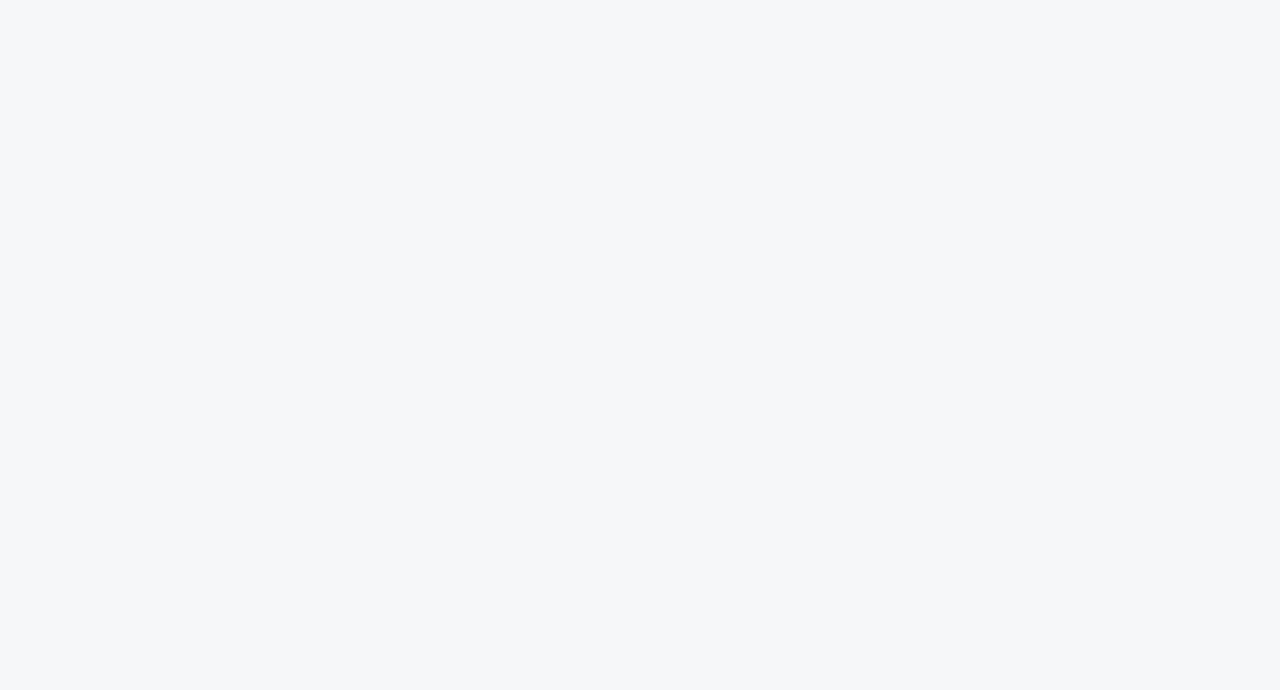
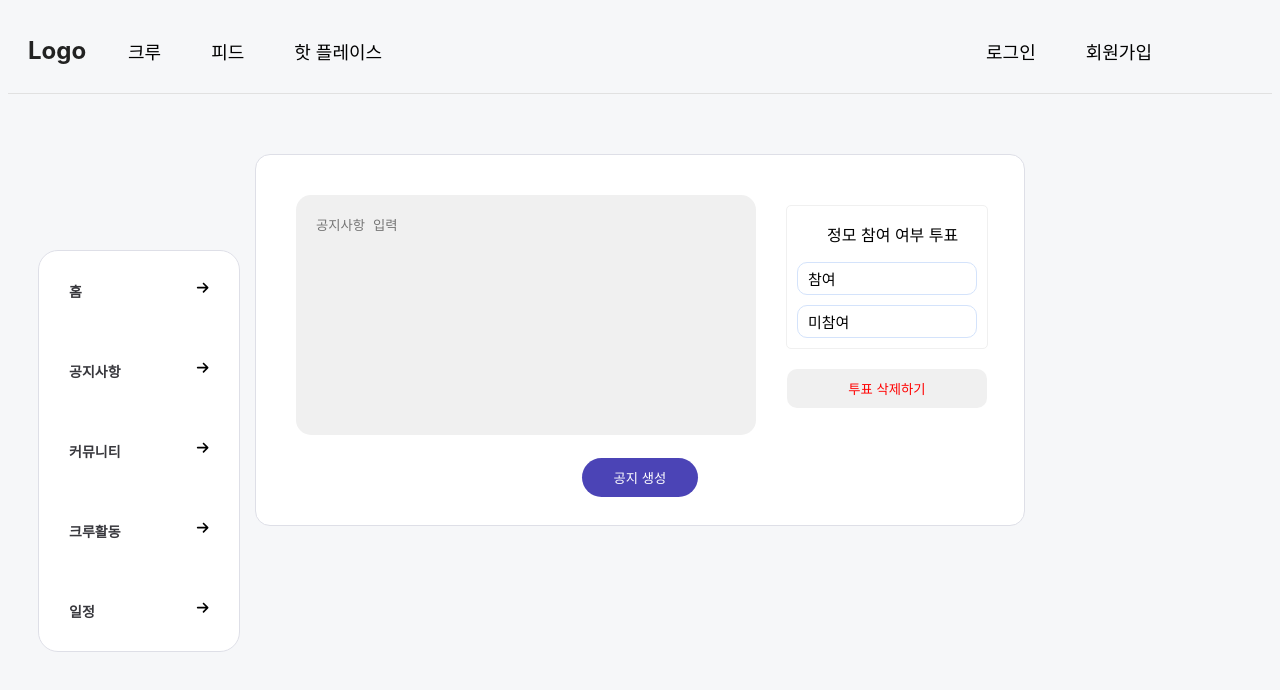
Before and after one commit to MODU-MOIM/momo-web, a React (Create React App) app: page /crew/crewNotice/addNotice in a window 1280 px wide. Before the commit this address had no page. Shown: the top 690 px of the page. Built offline with nearby package versions, Linux system fonts and the light colour scheme.

Commit message:
design: 공지추가 페이지 ui 완성

```diff
--- /dev/null
+++ b/src/pages/CrewNotice/Components/AddNotice.jsx
@@ -0,0 +1,130 @@
+import { useState } from "react";
+import styled from "styled-components";
+
+export default function AddNotice() {
+    const [isDeleted, setIsDeleted] = useState(false);
+
+    return(
+        <Wrapper>
+            <Container>
+                <MainContainer>
+                    <InputText placeholder="공지사항 입력"></InputText>
+                    <VoteContainer>
+                        <VoteBox shouldHide={isDeleted}>
+                            <VoteTitle>정모 참여 여부 투표</VoteTitle>
+                            <SelectBox>
+                                <SelectList>참여</SelectList>
+                                <SelectList>미참여</SelectList>
+                            </SelectBox>
+                        </VoteBox>
+                        <ButtonContainer>
+                            <VoteButton
+                                isDeleted={isDeleted}
+                                shouldHide={isDeleted}
+                                onClick={() => setIsDeleted(true)}
+                            >투표 삭제하기</VoteButton>
+                            {isDeleted &&
+                            <VoteButton
+                                isDeleted={isDeleted}
+                                onClick={()=>setIsDeleted(false)}
+                            >투표 생성하기</VoteButton>}
+                        </ButtonContainer>
+                    </VoteContainer>
+                </MainContainer>
+                <SubContainer>
+                    <PostNotice>공지 생성</PostNotice>
+                </SubContainer>
+            </Container>
+        </Wrapper>
+    );
+}
+
+const Wrapper = styled.div`
+    display: flex;
+    flex-direction: column;
+    justify-content: center;
+    align-items: center;
+    margin-top: 30px;
+    margin-bottom: 100px;
+`;
+const Container = styled.div`
+    display: flex;
+    flex-direction: column;
+
+    margin-top: 30px;
+    margin-bottom: 100px;
+    width: 768px;
+    height: 370px;
+    background-color: white;
+    border: 1px solid #DEDFE7;
+    border-radius: 15px;
+`;
+const MainContainer = styled.div`
+    display: flex;
+
+`;
+const VoteContainer = styled.div`
+    margin: 50px 30px;
+    display: flex;
+    flex-direction: column;
+    align-items: center;
+    `;
+const VoteBox = styled.div`
+    width: 200px;
+    margin-bottom: 20px;
+    /* height: 160px; */
+    background-color: white;
+    border: 1px solid #F0F0F0;
+    border-radius: 5px;
+    display: ${props => props.shouldHide ? 'none' : 'inline-block'};
+`;
+const VoteTitle = styled.ul`
+`;
+const SelectBox = styled.div`
+`;
+const SelectList = styled.li`
+    margin: 10px;
+    padding: 5px;
+    padding-left: 10px;
+    font-size: 15px;
+    list-style-type: none;
+    border: 1px solid #D4E3FB;
+    border-radius: 10px;
+`;
+const ButtonContainer = styled.div`
+`;
+const VoteButton = styled.button`
+    width: 200px;
+    padding: 10px;
+    border: none;
+    border-radius: 10px;
+    background-color: #F0F0F0;
+    display: ${props => props.shouldHide ? 'none' : 'inline-block'};
+    color: ${props => props.isDeleted ? "black" : "red"};
+`;
+const InputText = styled.textarea`
+    margin: 40px 0px 20px 40px;
+    padding: 20px;
+    width: 420px;
+    height: 200px;
+    resize: none;
+    background-color: #F0F0F0;
+    border: none;
+    border-radius: 15px;
+`;
+const SubContainer = styled.div`
+    display: flex;
+    justify-content: center;
+`;
+const PostNotice = styled.button`
+    padding: 10px;
+    width: 15%;
+    color: white;
+    border: none;
+    border-radius: 30px;
+    background-color: #4B44B6;
+    &:hover{
+        background: #352EAE;
+        border: 1px solid white;
+    }
+`;
--- a/src/pages/CrewNotice/CrewNotice.jsx
+++ b/src/pages/CrewNotice/CrewNotice.jsx
@@ -1,8 +1,11 @@
 import styled from "styled-components";
 import NoticeList from "./Components/NoticeList";
 import { useEffect, useState } from "react";
+import { useNavigate } from "react-router-dom";
+import AddNotice from "./Components/AddNotice";
 
 export default function CrewNotice() {
+    const navigate = useNavigate();
     const [notices, setNotices] = useState([]);
     const initialNotices = [
         { id: 1, content: "첫 번째 공지사항 내용입니다.", date: "2024.12.12 (수)" },
@@ -14,15 +17,37 @@ export default function CrewNotice() {
         setNotices(initialNotices);
     },[]);
 
+    // 경로 추가하기
+    const linktoAddNotice = () => navigate('/crew/crewNotice/addNotice');
+
     return(
         <Wrapper>
-            {/* 무한스크롤 적용해야함 */}
-            <NoticeList notices={notices}/>
+            {/* userid 받아서 관리자만 보이도록 수정해야 함 */}
+            <AddNoticeButton onClick={linktoAddNotice} >+ 공지추가</AddNoticeButton>
+            {/* 무한스크롤 적용해야 함 */}
+            <NoticeContainer>
+                <NoticeList notices={notices}/>
+            </NoticeContainer>
         </Wrapper>
     );
 }
 
 const Wrapper = styled.div`
+`;
+const AddNoticeButton = styled.button`
+    position: fixed;
+    top: 190px;
+    width: 150px;
+    margin-left: 60px;
+    padding: 10px;
+    border: none;
+    color: white;
+    font-size: 15px;
+    background-color: #352EAE;
+    border: 1px solid #DEDFE7;
+    border-radius: 20px;
+`;
+const NoticeContainer = styled.div`
     display: flex;
     flex-direction: column;
     justify-content: center;
--- a/src/router/Router.jsx
+++ b/src/router/Router.jsx
@@ -9,6 +9,7 @@ import Activities from "../pages/activities/Activities";
 import Details from "../pages/activities/components/Details";
 import Home from "../pages/home/Home";
 import CrewNotice from "../pages/CrewNotice/CrewNotice";
+import AddNotice from "../pages/CrewNotice/Components/AddNotice";
 
 
 const Router = () => {
@@ -24,6 +25,7 @@ const Router = () => {
                 <Route path="/crew" element={<CrewMain />}>
                     <Route path="crewHome" element={<CrewHome />} />
                     <Route path="crewNotice" element={<CrewNotice />} />
+                    <Route path="crewNotice/addNotice" element={<AddNotice />} />
                 </Route>
             </Route>
         </Routes>
```
